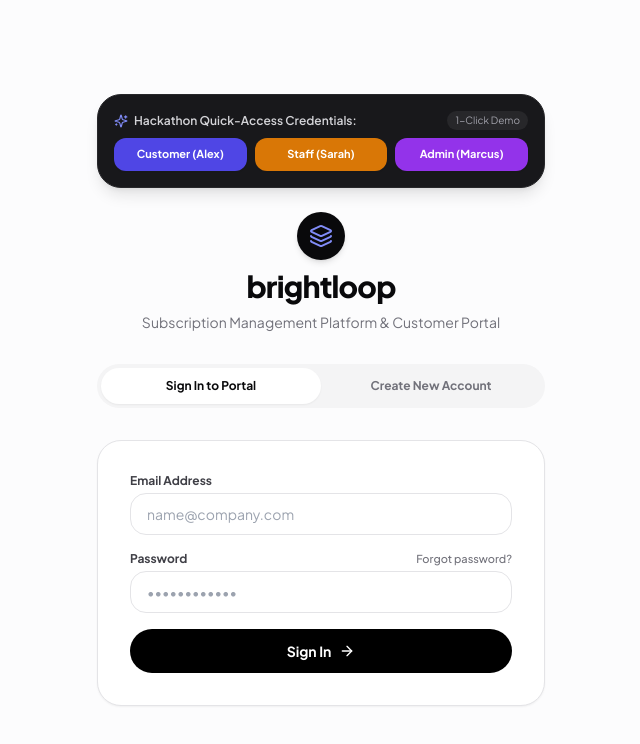
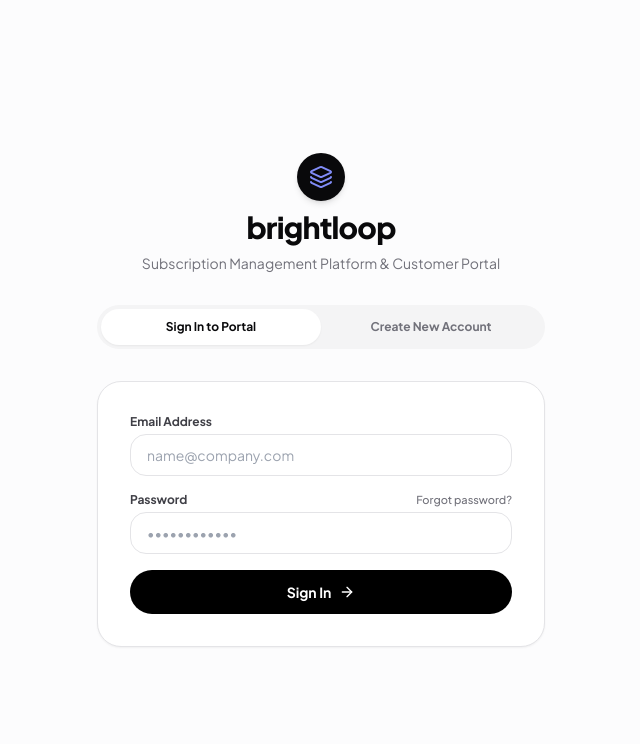
Before and after one commit to Sameera-Naren/makeaton-project, a React (Vite) app in the folder client/: page /login in a window 1280 px wide. Shown: the top 744 px of the page, without its empty margins (319-959 px from the left). Built offline with nearby package versions, Linux system fonts and the light colour scheme.

Commit message:
remove quick access, quote button and customer view

```diff
--- a/client/src/components/Navbar.tsx
+++ b/client/src/components/Navbar.tsx
@@ -1,10 +1,10 @@
 import React from 'react';
-import { NavLink, useNavigate, Link } from 'react-router-dom';
+import { NavLink, useNavigate } from 'react-router-dom';
 import { useAuth } from '../context/AuthContext';
-import { LogOut, ArrowUpRight, ShieldCheck, UserCheck, Layers, Plus } from 'lucide-react';
+import { LogOut, ShieldCheck, UserCheck, Layers } from 'lucide-react';
 
 export const Navbar: React.FC = () => {
-  const { user, logout, quickDemoLogin } = useAuth();
+  const { user, logout } = useAuth();
   const navigate = useNavigate();
   const isStaffOrAdmin = user?.role === 'STAFF' || user?.role === 'ADMIN';
 
@@ -20,7 +20,6 @@ export const Navbar: React.FC = () => {
         { name: 'Subscriptions', path: '/subscriptions' },
         { name: 'Invoices', path: '/invoices' },
         { name: 'Payments', path: '/payments' },
-        { name: 'Customer View', path: '/customer' },
       ]
     : [
         { name: 'Dashboard', path: '/' },
@@ -32,50 +31,6 @@ export const Navbar: React.FC = () => {
 
   return (
     <header className="sticky top-0 z-40 bg-white/90 backdrop-blur-md border-b border-zinc-100">
-      <div className="bg-zinc-900 text-zinc-300 px-4 py-1.5 text-xs flex flex-wrap items-center justify-between border-b border-zinc-800">
-        <div className="flex items-center gap-2">
-          <span className="inline-block w-2 h-2 rounded-full bg-emerald-400 animate-pulse"></span>
-          <span className="font-semibold text-zinc-100">Brightloop Subscription Platform</span>
-          <span className="hidden sm:inline text-zinc-500">|</span>
-          <span className="hidden sm:inline text-zinc-400 font-medium">
-            Enterprise Subscription &amp; Revenue Engine
-          </span>
-        </div>
-        <div className="flex items-center gap-2">
-          <span className="text-zinc-400">Quick Switch:</span>
-          <button
-            onClick={() => quickDemoLogin('CUSTOMER')}
-            className={`px-2 py-0.5 rounded text-[11px] font-medium transition ${
-              user?.role === 'CUSTOMER'
-                ? 'bg-indigo-600 text-white'
-                : 'bg-zinc-800 text-zinc-300 hover:bg-zinc-700'
-            }`}
-          >
-            Customer (Alex)
-          </button>
-          <button
-            onClick={() => quickDemoLogin('STAFF')}
-            className={`px-2 py-0.5 rounded text-[11px] font-medium transition ${
-              user?.role === 'STAFF'
-                ? 'bg-amber-600 text-white'
-                : 'bg-zinc-800 text-zinc-300 hover:bg-zinc-700'
-            }`}
-          >
-            Staff (Sarah)
-          </button>
-          <button
-            onClick={() => quickDemoLogin('ADMIN')}
-            className={`px-2 py-0.5 rounded text-[11px] font-medium transition ${
-              user?.role === 'ADMIN'
-                ? 'bg-purple-600 text-white'
-                : 'bg-zinc-800 text-zinc-300 hover:bg-zinc-700'
-            }`}
-          >
-            Admin (Marcus)
-          </button>
-        </div>
-      </div>
-
       <div className="max-w-7xl mx-auto px-4 sm:px-6 lg:px-8 h-20 flex items-center justify-between">
         <div className="flex items-center gap-3">
           <NavLink to="/" className="flex items-center gap-2 group">
@@ -112,16 +67,6 @@ export const Navbar: React.FC = () => {
         </nav>
 
         <div className="flex items-center gap-3">
-          {(user?.role === 'STAFF' || user?.role === 'ADMIN') && (
-            <Link
-              to="/quotations/new"
-              className="hidden sm:flex items-center gap-1.5 px-3.5 py-1.5 rounded-full bg-zinc-950 text-white text-xs font-bold hover:bg-zinc-800 transition shadow-sm"
-            >
-              <Plus className="w-3.5 h-3.5" />
-              <span>+ Quote</span>
-            </Link>
-          )}
-
           {user && (
             <div className="hidden lg:flex items-center gap-2 px-3 py-1.5 rounded-full border border-zinc-200 bg-zinc-50 text-xs text-zinc-700">
               {user.role === 'ADMIN' && <ShieldCheck className="w-3.5 h-3.5 text-purple-600" />}
--- a/client/src/context/AuthContext.tsx
+++ b/client/src/context/AuthContext.tsx
@@ -17,7 +17,6 @@ interface AuthContextType {
     role?: Role;
   }) => Promise<void>;
   logout: () => void;
-  quickDemoLogin: (role: Role) => Promise<void>;
   refreshProfile: () => Promise<void>;
 }
 
@@ -80,22 +79,6 @@ export const AuthProvider: React.FC<{ children: React.ReactNode }> = ({ children
     setUser(null);
   };
 
-  // Instant 1-click Demo Accounts for hackathon presentations
-  const quickDemoLogin = async (role: Role) => {
-    let email = 'customer@brightloop.com';
-    let password = 'Password@123';
-
-    if (role === 'STAFF') {
-      email = 'staff@brightloop.com';
-      password = 'Staff@12345';
-    } else if (role === 'ADMIN') {
-      email = 'admin@brightloop.com';
-      password = 'Admin@12345';
-    }
-
-    await login(email, password);
-  };
-
   const refreshProfile = async () => {
     try {
       const updated = await api.customer.getProfile();
@@ -114,7 +97,6 @@ export const AuthProvider: React.FC<{ children: React.ReactNode }> = ({ children
         login,
         register,
         logout,
-        quickDemoLogin,
         refreshProfile,
       }}
     >
--- a/client/src/pages/LoginPage.tsx
+++ b/client/src/pages/LoginPage.tsx
@@ -12,11 +12,10 @@ import {
   Mail,
   User,
   Building,
-  Sparkles,
 } from 'lucide-react';
 
 export const LoginPage: React.FC = () => {
-  const { login, register, quickDemoLogin } = useAuth();
+  const { login, register } = useAuth();
   const navigate = useNavigate();
 
   const [isRegisterMode, setIsRegisterMode] = useState(false);
@@ -73,19 +72,6 @@ export const LoginPage: React.FC = () => {
     }
   };
 
-  const handleQuickDemo = async (demoRole: 'CUSTOMER' | 'STAFF' | 'ADMIN') => {
-    try {
-      setLoading(true);
-      setErrorMsg(null);
-      await quickDemoLogin(demoRole);
-      navigate('/');
-    } catch (err: any) {
-      setErrorMsg(err.message || 'Demo login failed');
-    } finally {
-      setLoading(false);
-    }
-  };
-
   const handleForgotSubmit = async (e: React.FormEvent) => {
     e.preventDefault();
     if (!forgotEmail) return;
@@ -99,42 +85,6 @@ export const LoginPage: React.FC = () => {
 
   return (
     <div className="min-h-screen bg-[#fcfcfd] flex flex-col justify-center py-12 px-4 sm:px-6 lg:px-8">
-      {/* Hackathon Quick Demo Header */}
-      <div className="max-w-md w-full mx-auto mb-6 bg-zinc-900 text-white rounded-3xl p-4 shadow-lg border border-zinc-800">
-        <div className="flex items-center justify-between mb-2">
-          <div className="flex items-center gap-1.5 text-xs font-semibold text-zinc-300">
-            <Sparkles className="w-3.5 h-3.5 text-indigo-400" />
-            <span>Hackathon Quick-Access Credentials:</span>
-          </div>
-          <span className="text-[10px] bg-zinc-800 px-2 py-0.5 rounded-full text-zinc-400">
-            1-Click Demo
-          </span>
-        </div>
-        <div className="grid grid-cols-3 gap-2">
-          <button
-            type="button"
-            onClick={() => handleQuickDemo('CUSTOMER')}
-            className="px-2.5 py-2 rounded-xl bg-indigo-600 hover:bg-indigo-500 text-[11px] font-bold text-white transition text-center shadow-sm"
-          >
-            Customer (Alex)
-          </button>
-          <button
-            type="button"
-            onClick={() => handleQuickDemo('STAFF')}
-            className="px-2.5 py-2 rounded-xl bg-amber-600 hover:bg-amber-500 text-[11px] font-bold text-white transition text-center shadow-sm"
-          >
-            Staff (Sarah)
-          </button>
-          <button
-            type="button"
-            onClick={() => handleQuickDemo('ADMIN')}
-            className="px-2.5 py-2 rounded-xl bg-purple-600 hover:bg-purple-500 text-[11px] font-bold text-white transition text-center shadow-sm"
-          >
-            Admin (Marcus)
-          </button>
-        </div>
-      </div>
-
       <div className="max-w-md w-full mx-auto space-y-8">
         {/* Brand header */}
         <div className="text-center space-y-2">
--- a/client/src/pages/SubscriptionsPage.tsx
+++ b/client/src/pages/SubscriptionsPage.tsx
@@ -220,15 +220,6 @@ export const SubscriptionsPage: React.FC = () => {
               </button>
             ))}
           </div>
-
-          {isStaffOrAdmin && (
-            <Link
-              to="/quotations/new"
-              className="px-4 py-2 rounded-full bg-zinc-950 text-white text-xs font-bold hover:bg-zinc-800 transition flex items-center gap-1.5"
-            >
-              <span>+ New Quotation</span>
-            </Link>
-          )}
         </div>
       </div>
 
```
